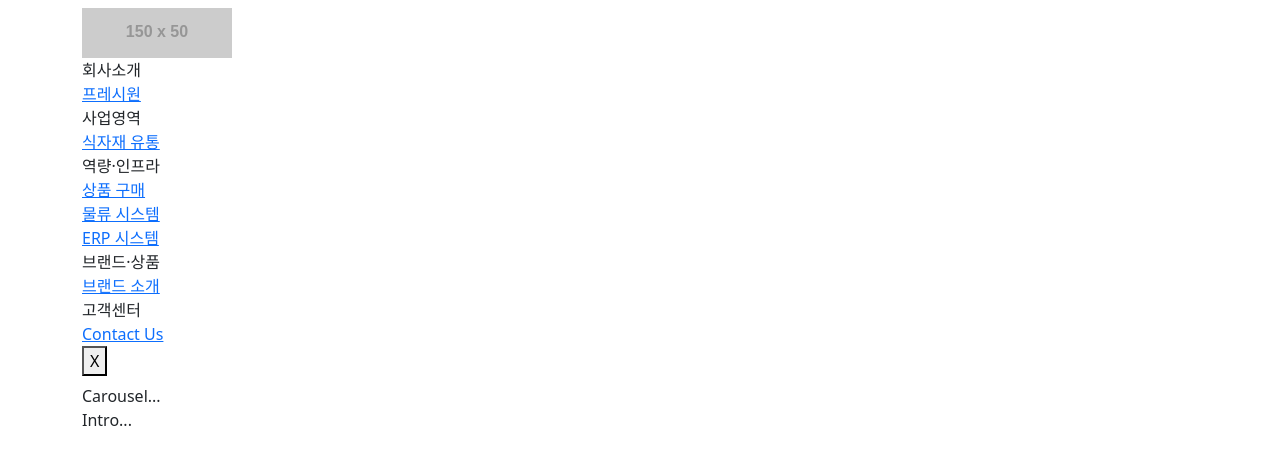
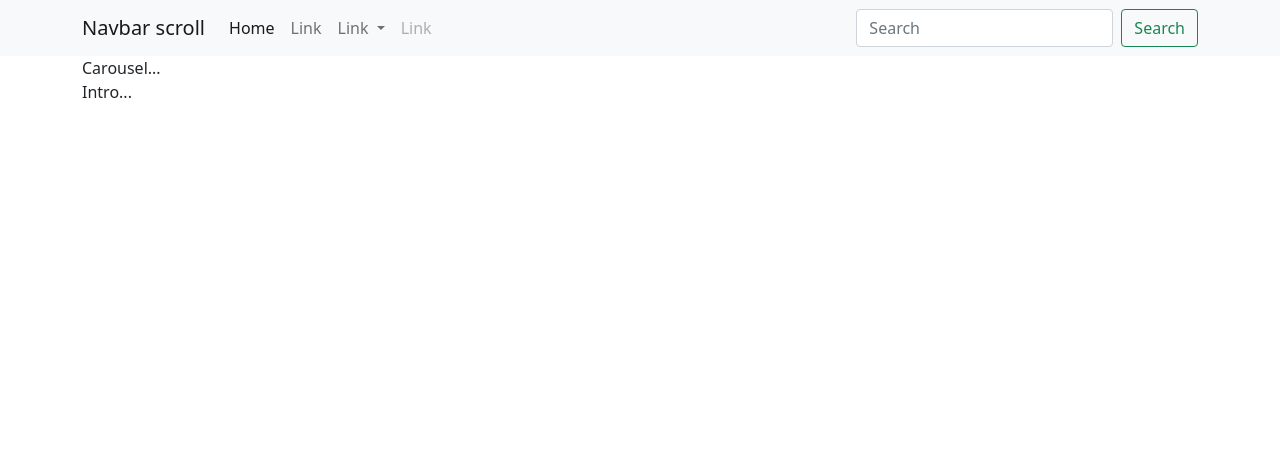
Before and after one commit to foweb/hp, a Jekyll site: the page built from index.html, in a window 1280 px wide. Shown: the top 465 px of the page. Built offline with Jekyll 4.4.1, drawn with Linux system fonts in a browser that asks for light colours.

Commit message:
Update nav.html

```diff
--- a/_includes/nav.html
+++ b/_includes/nav.html
@@ -1,7 +1,46 @@
 {% assign menus = "회사소개|사업영역|역량·인프라|브랜드·상품|고객센터" | split: "|" %}
 {% assign subs = "프레시원|식자재 유통|상품 구매,물류 시스템,ERP 시스템|브랜드 소개|Contact Us" | split: "|" %}
-{% assign urls = "about|food-distribution|sourcing,scm,erp|brands|contact-us" | split: "|" %}
+{% assign urls = "#|#|#,#,#|#|#" | split: "|" %}
 
+<nav class="navbar navbar-expand-lg navbar-light bg-light">
+  <div class="container">
+    <a class="navbar-brand" href="#">Navbar scroll</a>
+    <button class="navbar-toggler" type="button" data-bs-toggle="collapse" data-bs-target="#navbarScroll" aria-controls="navbarScroll" aria-expanded="false" aria-label="Toggle navigation">
+      <span class="navbar-toggler-icon"></span>
+    </button>
+    <div class="collapse navbar-collapse" id="navbarScroll">
+      <ul class="navbar-nav me-auto my-2 my-lg-0 navbar-nav-scroll" style="--bs-scroll-height: 100px;">
+        <li class="nav-item">
+          <a class="nav-link active" aria-current="page" href="#">Home</a>
+        </li>
+        <li class="nav-item">
+          <a class="nav-link" href="#">Link</a>
+        </li>
+        <li class="nav-item dropdown">
+          <a class="nav-link dropdown-toggle" href="#" id="navbarScrollingDropdown" role="button" data-bs-toggle="dropdown" aria-expanded="false">
+            Link
+          </a>
+          <ul class="dropdown-menu" aria-labelledby="navbarScrollingDropdown">
+            <li><a class="dropdown-item" href="#">Action</a></li>
+            <li><a class="dropdown-item" href="#">Another action</a></li>
+            <li><hr class="dropdown-divider"></li>
+            <li><a class="dropdown-item" href="#">Something else here</a></li>
+          </ul>
+        </li>
+        <li class="nav-item">
+          <a class="nav-link disabled">Link</a>
+        </li>
+      </ul>
+      <form class="d-flex">
+        <input class="form-control me-2" type="search" placeholder="Search" aria-label="Search">
+        <button class="btn btn-outline-success" type="submit">Search</button>
+      </form>
+    </div>
+  </div>
+</nav>
+
+
+<!--
 <nav class="navbar">
     <div class="container">
         <div class="nav-wrapper">
@@ -21,7 +60,7 @@
                             {% assign url = urls[i] | split: "," %}
                             {% assign sub_size = sub.size | minus: 1 %}
                             {% for j in (0..sub_size) %}
-                                <div><a href="{{ url[j] }}">{{ sub[j] }}</a></div>
+                                <div><a href="{{ site.url }}{{ url[j] }}">{{ sub[j] }}</a></div>
                             {% endfor %}
                         </div>
                     </div>
@@ -36,3 +75,4 @@
         </div>
     </div>
 </nav>
+-->
```
